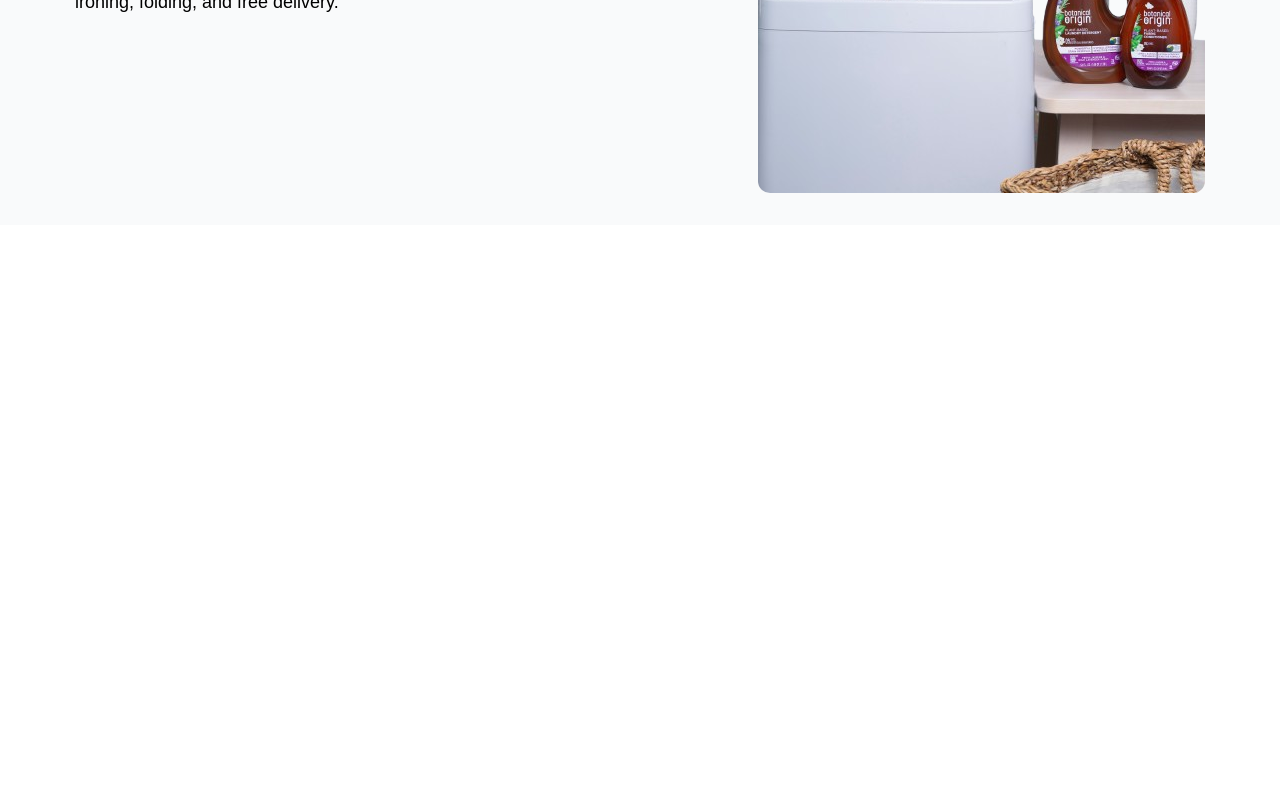
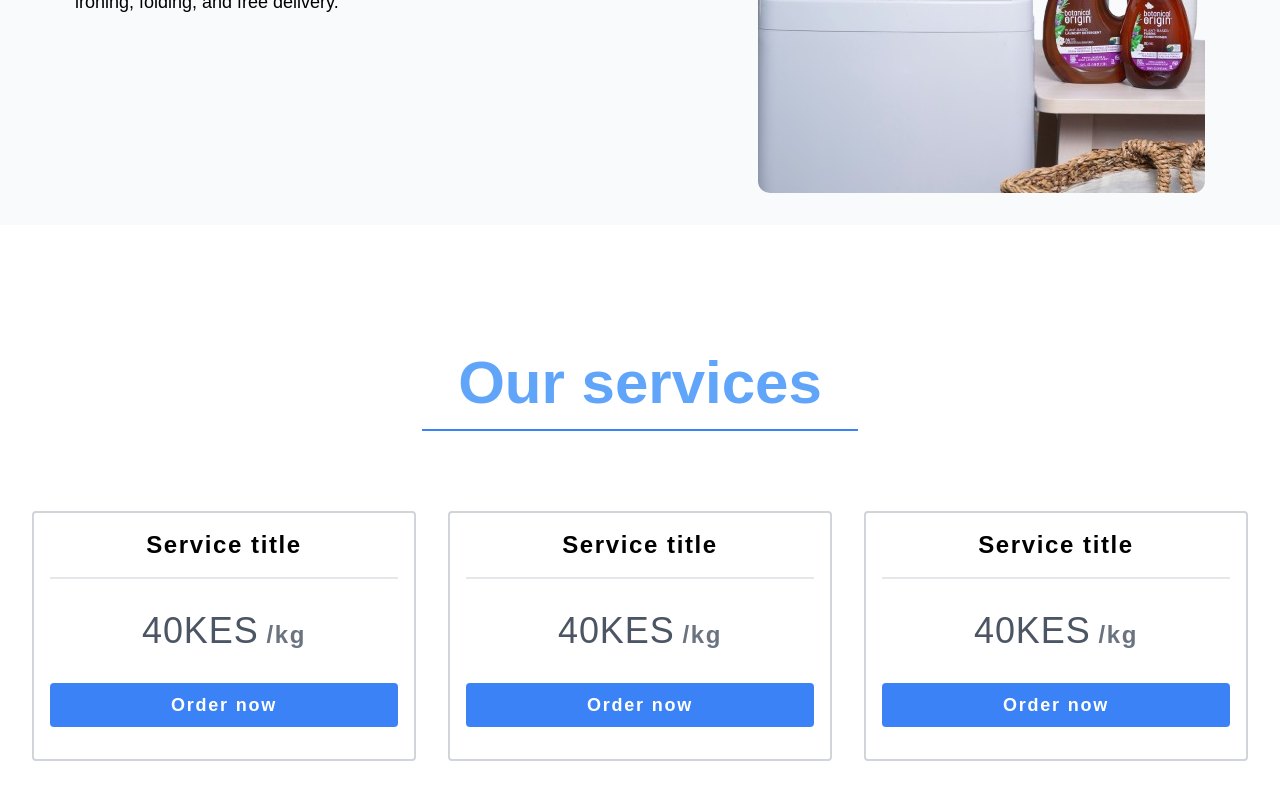
Before and after one commit to calvinarieri/dirtbusters, a React (Create React App) app: page / in a window 1280 px wide. Shown: the part 460-1260 px from the top of the page. Before the commit the page ends 800 px from the top, so only its background shows below. Built offline with nearby package versions, Linux system fonts and the light colour scheme.

Commit message:
UI improvement

```diff
--- a/src/components/Card.js
+++ b/src/components/Card.js
@@ -1,12 +1,12 @@
 export default function Card(){
     return(
-        <div className="border-2 w-full sm:w-3/12 p-4 flex flex-col justify-center items-center tracking-widest font-DMSans rounded">
-            <h1 className="border-b-2 pb-4 text-xl w-full text-center">Service title</h1>
+        <div className="border-2 border-gray-300 w-full sm:w-96 p-4 flex flex-col justify-center items-center tracking-widest font-DMSans rounded">
+            <h1 className="border-b-2 pb-4 font-bold text-2xl w-full text-center">Service title</h1>
             <div className="flex gap-2 items-end my-8">
                 <h2 className="text-4xl text-gray-600 tracking-wide">40KES</h2>
                 <span className="text-2xl font-bold text-gray-500">/kg</span>
             </div>
-            <button className="bg-blue-400 w-full text-white px-4 py-2 font-bold text-lg tracking-wide rounded">Order</button>
+            <button className="bg-blue-500 hover:bg-blue-400 w-full text-white px-4 py-2 font-bold text-lg tracking-widest mb-4 rounded">Order now</button>
         </div>
     )
 }
--- a/src/components/Home.js
+++ b/src/components/Home.js
@@ -4,7 +4,7 @@ export default function Home () {
     return(
         <div id="home" className='flex flex-col md:flex-row bg-gray-50 pb-8 items-center font-DMSans md:justify-around' >
             <div  className='px-4 md:px-0 pt-20 md:pt-0 md:w-5/12'>
-                <h1 className="text-4xl font-bold md-w-8/12">Dirt busters Laundry and Dry cleaners</h1>
+                <h1 className="text-4xl font-bold md-w-8/12 text-blue-400">Dirt busters Laundry and Dry cleaners</h1>
 
                 <p className='mt-10 text-lg'>
                     Is your dirty laundry stressing you?
--- a/src/components/Services.js
+++ b/src/components/Services.js
@@ -0,0 +1,14 @@
+import Card from "./Card"
+
+export default function Services(){
+
+    const services = ["1", "2", "3"]
+    return(
+        <div id="services" className="flex flex-col justify-center items-center md:my-28 font-DMSans">
+            <h1 className="font-bold md:text-6xl text-blue-400 mt-4 border-b-2 pb-4 text-4xl border-blue-500 px-9">Our services</h1>
+            <div className="flex flex-col  md:flex-row gap-8 mt-10 md:mt-20">
+                {services.map((service , index)=><Card />)}
+            </div>
+        </div>
+    )
+}
--- a/src/pages/HomePage.js
+++ b/src/pages/HomePage.js
@@ -1,11 +1,13 @@
 import NavBar from "../components/NavBar";
 import Home from "../components/Home";
+import Services from "../components/Services";
 
 export default function HomePage(){
     return(
         <div>
             <NavBar />
             <Home />
+            <Services />
         </div>
     )
 }
```
